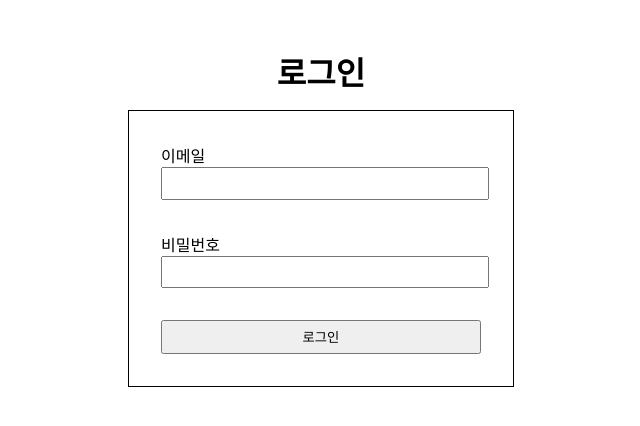
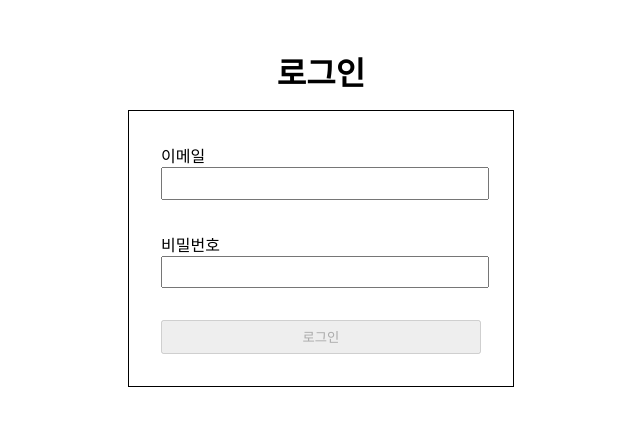
Before and after one commit to dev-CIA/wanted-pre-onboarding-frontend, a React (Create React App) app: page /signin in a window 1280 px wide. Shown: the top 426 px of the page, without its empty margins (319-959 px from the left). Built offline with nearby package versions, Linux system fonts and the light colour scheme.

Commit message:
feat: add functionality to validate signin input

```diff
--- a/src/pages/Signin.jsx
+++ b/src/pages/Signin.jsx
@@ -1,9 +1,23 @@
 import React from 'react';
 import styled from 'styled-components';
+import authSchema from '../schema/authSchema';
 
 const Signin = () => {
   const [email, setEmail] = React.useState('');
   const [password, setPassword] = React.useState('');
+  const [isValid, setIsValid] = React.useState(false);
+
+  React.useEffect(() => {
+    authSchema.email.value = email;
+    authSchema.password.value = password;
+
+    const isValidEmail = authSchema.email.valid;
+    const isValidPassword = authSchema.password.valid;
+
+    if (isValidEmail && isValidPassword) {
+      setIsValid(true);
+    }
+  }, [email, password]);
 
   return (
     <Container>
@@ -31,7 +45,9 @@ const Signin = () => {
             }}
           />
         </Label>
-        <Button data-testid="signin-button">로그인</Button>
+        <Button data-testid="signin-button" disabled={!isValid}>
+          로그인
+        </Button>
       </Form>
     </Container>
   );
```
